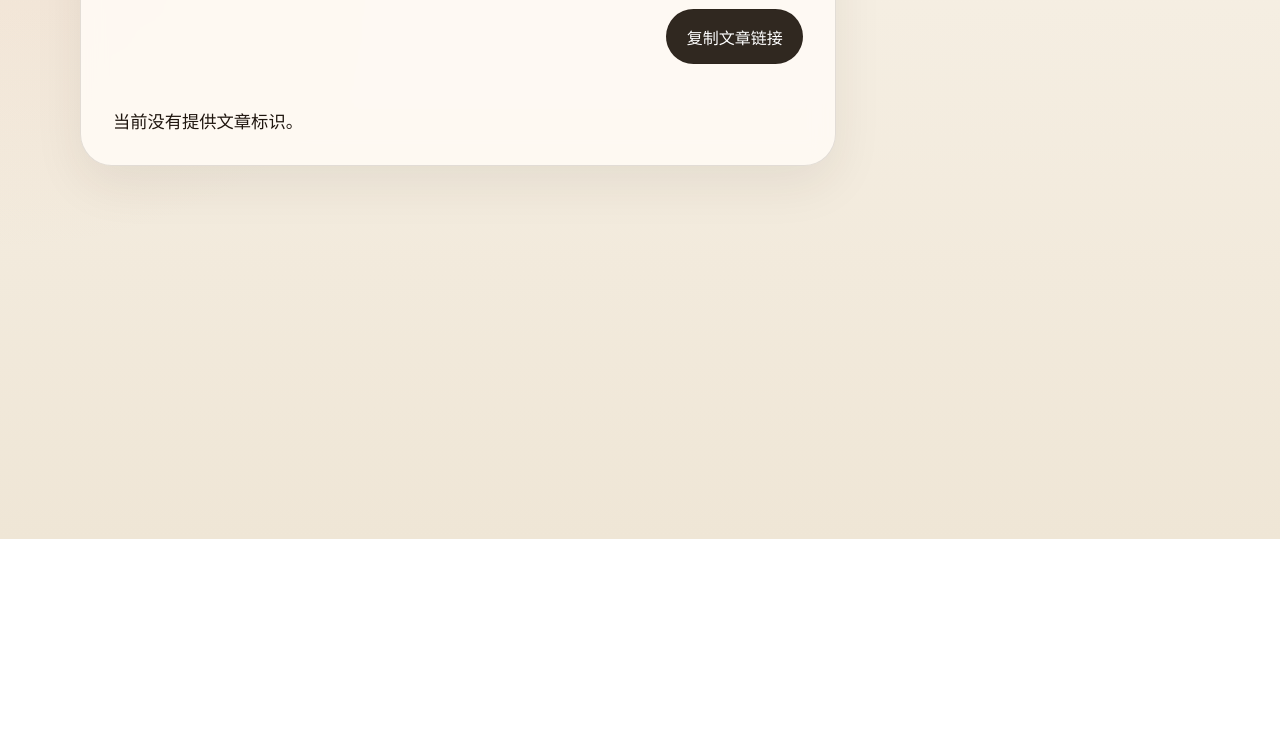
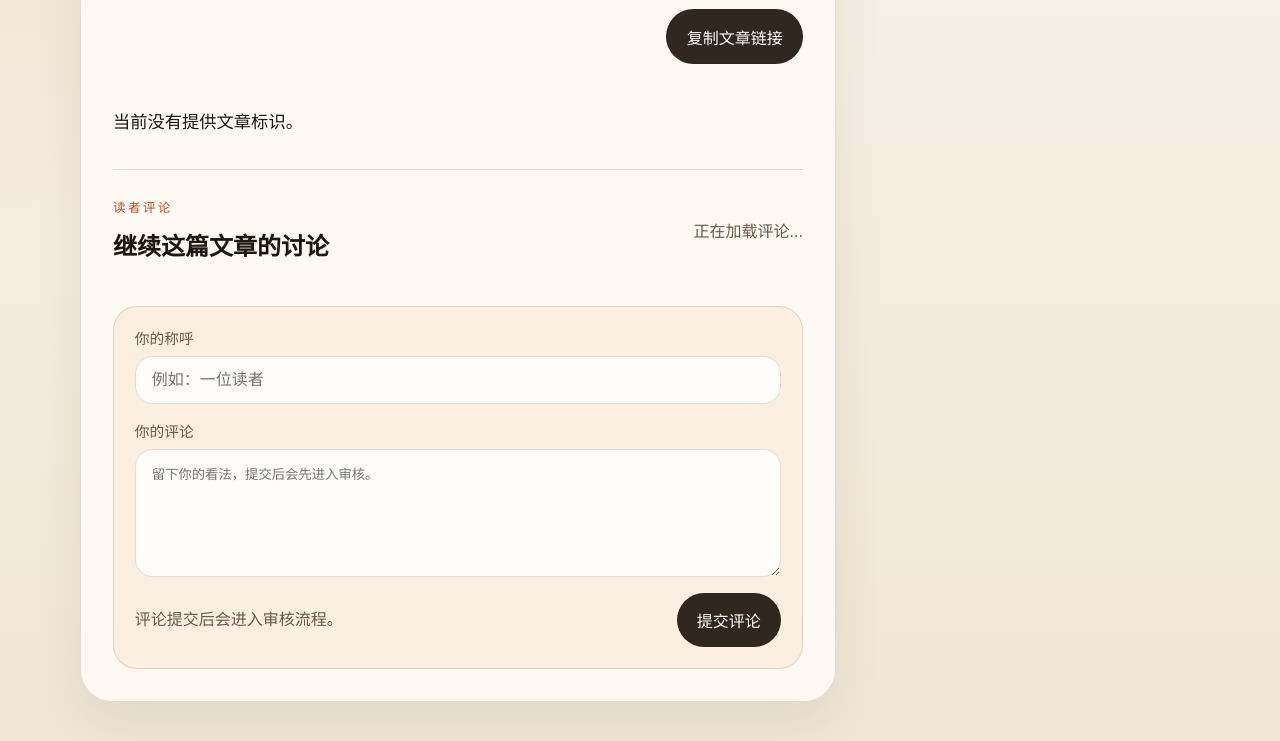
Before and after one commit to MoyeZ7/My-blog, a website: page apps/web/public/post.html in a window 1280 px wide. Shown: the part 261-1002 px from the top of the page. Before the commit the page ends 800 px from the top, so only its background shows below. Drawn offline with Linux system fonts and the light colour scheme.

Commit message:
feat(web): add post comment section layout

```diff
--- a/apps/web/public/post.html
+++ b/apps/web/public/post.html
@@ -27,6 +27,45 @@
         </div>
         <img id="post-cover" class="detail-cover" alt="" />
         <div id="post-content" class="detail-content"></div>
+
+        <section class="detail-comments">
+          <div class="section-head section-head-split">
+            <div>
+              <p class="eyebrow">读者评论</p>
+              <h2>继续这篇文章的讨论</h2>
+            </div>
+            <p id="comment-summary" class="comment-summary">正在加载评论...</p>
+          </div>
+
+          <div id="comment-list" class="comment-list"></div>
+
+          <form id="comment-form" class="comment-form">
+            <label class="comment-field">
+              <span>你的称呼</span>
+              <input
+                id="comment-author-input"
+                name="author"
+                class="comment-input"
+                placeholder="例如：一位读者"
+              />
+            </label>
+
+            <label class="comment-field">
+              <span>你的评论</span>
+              <textarea
+                id="comment-content-input"
+                name="content"
+                class="comment-textarea"
+                placeholder="留下你的看法，提交后会先进入审核。"
+              ></textarea>
+            </label>
+
+            <div class="comment-form-actions">
+              <p id="comment-message" class="comment-message">评论提交后会进入审核流程。</p>
+              <button id="comment-submit-button" class="secondary-button" type="submit">提交评论</button>
+            </div>
+          </form>
+        </section>
       </article>
 
       <aside class="detail-sidebar">
@@ -37,6 +76,16 @@
       </aside>
     </main>
 
+    <template id="comment-card-template">
+      <article class="comment-card">
+        <div class="comment-card-head">
+          <strong data-role="author"></strong>
+          <span data-role="date" class="comment-card-date"></span>
+        </div>
+        <p data-role="content" class="comment-card-content"></p>
+      </article>
+    </template>
+
     <script type="module" src="/post.js"></script>
   </body>
 </html>
--- a/apps/web/public/styles.css
+++ b/apps/web/public/styles.css
@@ -236,6 +236,13 @@ input {
   margin-bottom: 1.2rem;
 }
 
+.section-head-split {
+  display: flex;
+  justify-content: space-between;
+  align-items: end;
+  gap: 1rem;
+}
+
 .post-list,
 .category-list,
 .related-posts {
@@ -377,6 +384,105 @@ input {
   font-size: 1.08rem;
 }
 
+.detail-comments {
+  margin-top: 2.25rem;
+  padding-top: 1.75rem;
+  border-top: 1px solid var(--border);
+}
+
+.comment-summary,
+.comment-message,
+.comment-empty,
+.comment-card-content {
+  color: var(--muted);
+  line-height: 1.75;
+}
+
+.comment-list {
+  display: grid;
+  gap: 1rem;
+  margin-bottom: 1.5rem;
+}
+
+.comment-card {
+  padding: 1.1rem 1.2rem;
+  border-radius: 1.3rem;
+  border: 1px solid var(--border);
+  background: rgba(255, 255, 255, 0.58);
+}
+
+.comment-card-head {
+  display: flex;
+  justify-content: space-between;
+  gap: 1rem;
+  margin-bottom: 0.55rem;
+}
+
+.comment-card-date {
+  color: var(--muted);
+  font-size: 0.92rem;
+}
+
+.comment-card-content,
+.comment-empty {
+  margin: 0;
+}
+
+.comment-form {
+  display: grid;
+  gap: 1rem;
+  padding: 1.3rem;
+  border-radius: 1.5rem;
+  background: rgba(247, 231, 212, 0.55);
+  border: 1px solid var(--border);
+}
+
+.comment-field {
+  display: grid;
+  gap: 0.45rem;
+}
+
+.comment-field span {
+  font-size: 0.92rem;
+  color: var(--muted);
+}
+
+.comment-input,
+.comment-textarea {
+  width: 100%;
+  border-radius: 1.1rem;
+  border: 1px solid var(--border);
+  background: rgba(255, 255, 255, 0.78);
+  padding: 0.9rem 1rem;
+  color: var(--text);
+}
+
+.comment-input:focus,
+.comment-textarea:focus {
+  outline: 2px solid rgba(180, 75, 45, 0.18);
+  outline-offset: 1px;
+}
+
+.comment-textarea {
+  min-height: 8rem;
+  resize: vertical;
+}
+
+.comment-form-actions {
+  display: flex;
+  justify-content: space-between;
+  align-items: center;
+  gap: 1rem;
+}
+
+.comment-message {
+  margin: 0;
+}
+
+.comment-message.is-error {
+  color: var(--accent);
+}
+
 .inline-tag {
   padding: 0.48rem 0.8rem;
   border-radius: 999px;
@@ -416,4 +522,10 @@ input {
   .detail-card h1 {
     max-width: none;
   }
+
+  .section-head-split,
+  .comment-form-actions,
+  .comment-card-head {
+    display: grid;
+  }
 }
```
